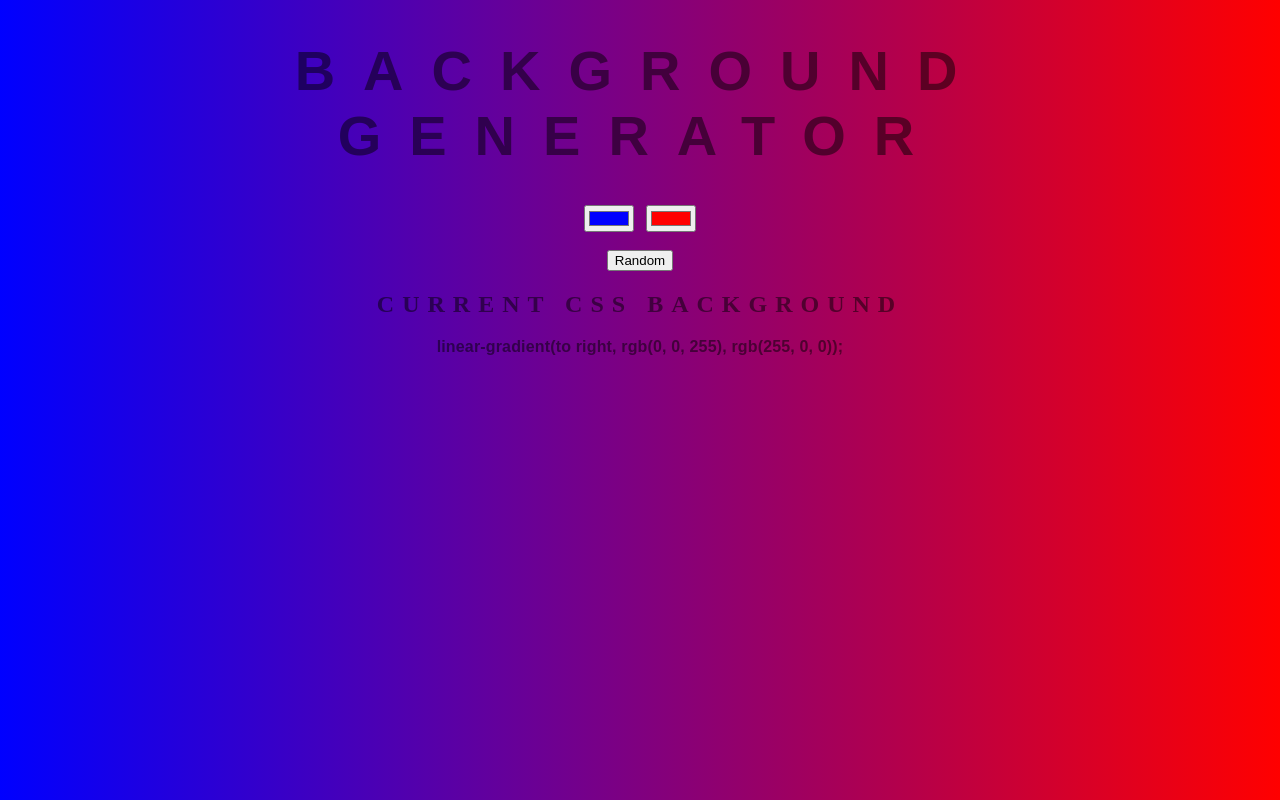
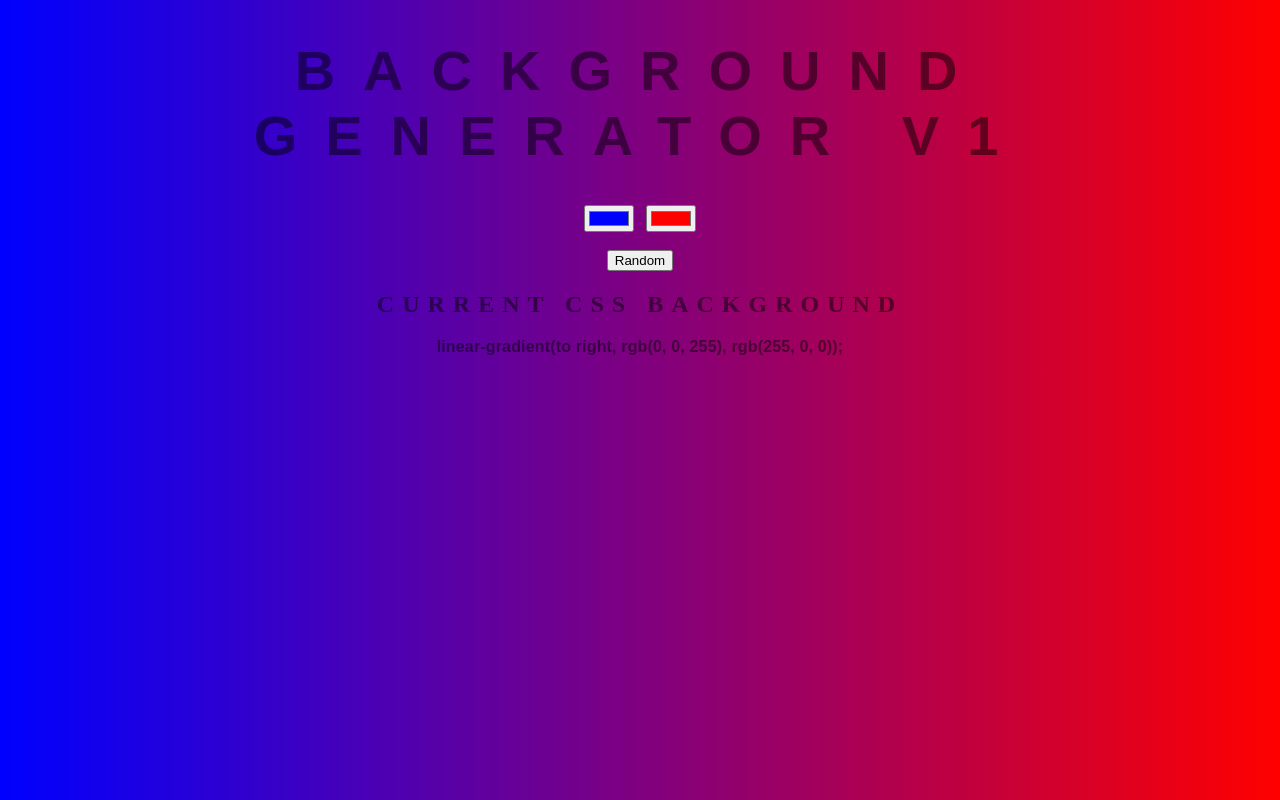
Before and after one commit to isma-fernandez/background-generator, a plain HTML site: page index.html in a window 1280 px wide. Drawn offline with Linux system fonts and the light colour scheme.

Commit message:
Added Version to h1 and title

```diff
--- a/index.html
+++ b/index.html
@@ -3,11 +3,11 @@
 <head>
     <meta charset="UTF-8">
     <meta name="viewport" content="width=device-width, initial-scale=1.0">
-    <title>Background Generator</title>
+    <title>Background Generator V1</title>
     <link rel="stylesheet" href="style.css">
 </head>
 <body id="gradient">
-    <h1>Background Generator</h1>
+    <h1>Background Generator V1</h1>
     <input id="color1" type="color" name="color1" value=#0000FF>
     <input id="color2" type="color" name="color2" value=#FF0000>
     <br>
```
